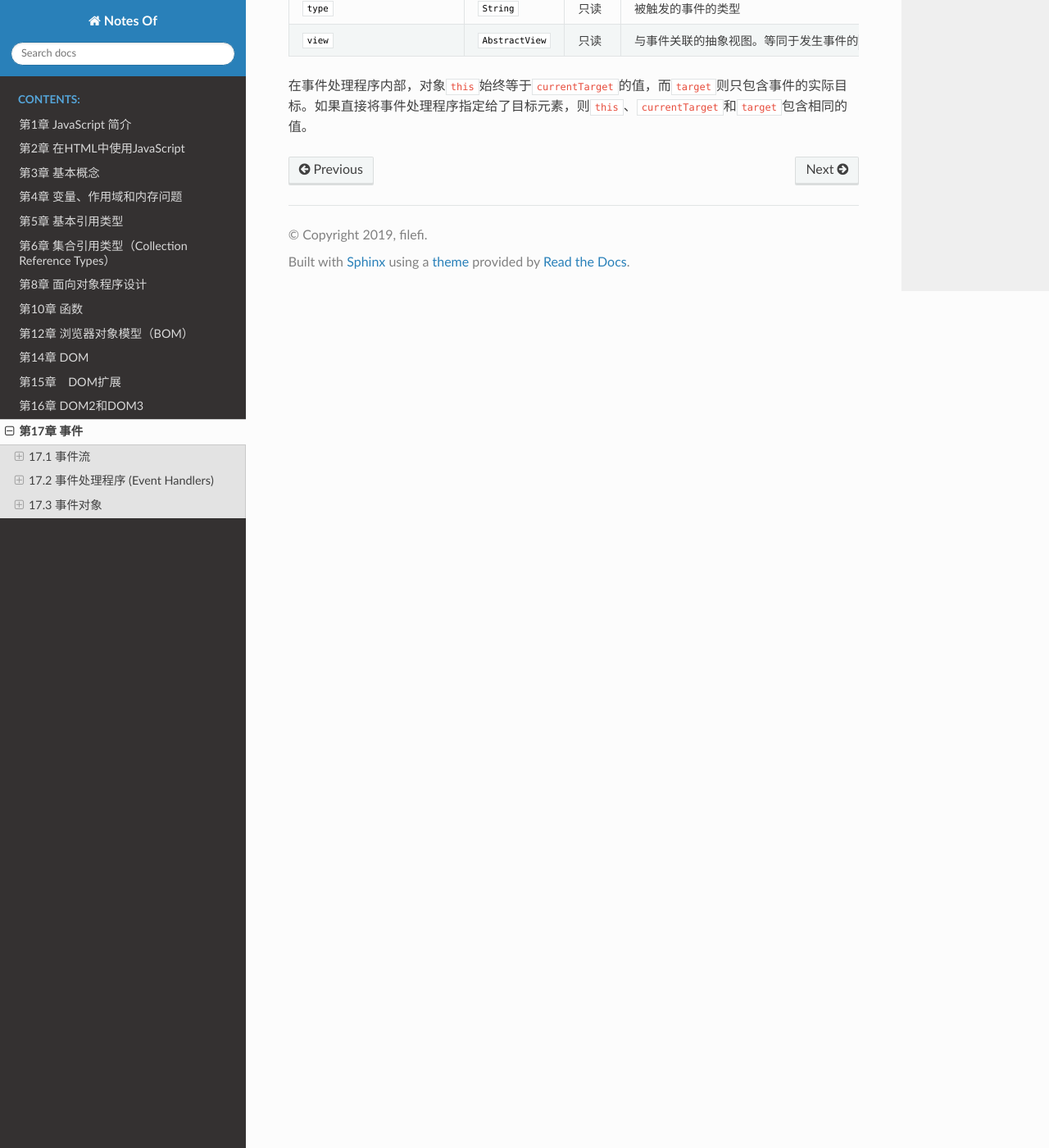
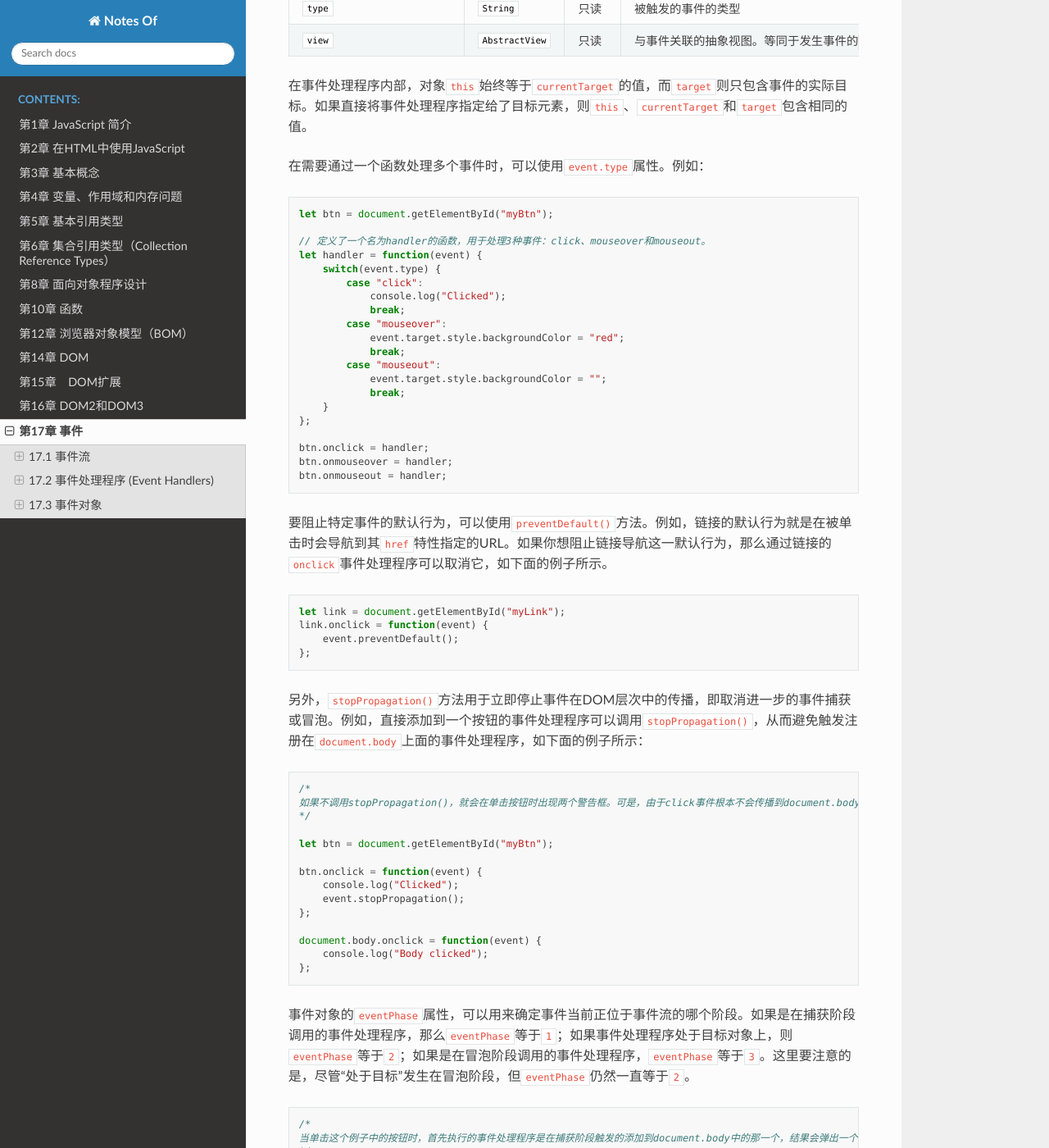
Before and after one commit to filefi/NotesOfProfessional-JavaScript-for-Web-Developers, a Sphinx documentation site: the page built from source/Chapter17-Events.md, in a window 1280 px wide and 1400 px high, scrolled down 9161 px. Shown: the whole window at 82% size. Built offline with Sphinx 7.4.7 and the Read the Docs theme 2.0.0, drawn with Linux system fonts in a browser that asks for light colours; some of the changed text lies outside the part shown.

````diff
--- a/source/Chapter17-Events.md
+++ b/source/Chapter17-Events.md
@@ -307,3 +307,87 @@ btn.addEventListener("click", (event) => {
 | `view`                       | `AbstractView` | 只读  | 与事件关联的抽象视图。等同于发生事件的`window`对象           |
 
 在事件处理程序内部，对象`this`始终等于`currentTarget`的值，而`target`则只包含事件的实际目标。如果直接将事件处理程序指定给了目标元素，则`this`、`currentTarget`和`target`包含相同的值。
+
+在需要通过一个函数处理多个事件时，可以使用`event.type`属性。例如：
+
+```js
+let btn = document.getElementById("myBtn");
+
+// 定义了一个名为handler的函数，用于处理3种事件：click、mouseover和mouseout。
+let handler = function(event) {
+    switch(event.type) {
+        case "click":
+            console.log("Clicked");
+            break;
+        case "mouseover":
+            event.target.style.backgroundColor = "red";
+            break;
+        case "mouseout":
+            event.target.style.backgroundColor = "";
+            break;
+    }
+};
+
+btn.onclick = handler;
+btn.onmouseover = handler;
+btn.onmouseout = handler;
+```
+
+要阻止特定事件的默认行为，可以使用`preventDefault()`方法。例如，链接的默认行为就是在被单击时会导航到其`href`特性指定的URL。如果你想阻止链接导航这一默认行为，那么通过链接的`onclick`事件处理程序可以取消它，如下面的例子所示。
+
+```js
+let link = document.getElementById("myLink");
+link.onclick = function(event) {
+    event.preventDefault();
+};
+```
+
+另外，`stopPropagation()`方法用于立即停止事件在DOM层次中的传播，即取消进一步的事件捕获或冒泡。例如，直接添加到一个按钮的事件处理程序可以调用`stopPropagation()`，从而避免触发注册在`document.body`上面的事件处理程序，如下面的例子所示：
+
+```js
+/*
+如果不调用stopPropagation()，就会在单击按钮时出现两个警告框。可是，由于click事件根本不会传播到document.body，因此就不会触发注册在这个元素上的onclick事件处理程序。
+*/
+
+let btn = document.getElementById("myBtn");
+
+btn.onclick = function(event) {
+    console.log("Clicked");
+    event.stopPropagation();
+};
+
+document.body.onclick = function(event) {
+    console.log("Body clicked");
+};
+```
+
+事件对象的`eventPhase`属性，可以用来确定事件当前正位于事件流的哪个阶段。如果是在捕获阶段调用的事件处理程序，那么`eventPhase`等于`1`；如果事件处理程序处于目标对象上，则`eventPhase`等于`2`；如果是在冒泡阶段调用的事件处理程序，`eventPhase`等于`3`。这里要注意的是，尽管“处于目标”发生在冒泡阶段，但`eventPhase`仍然一直等于`2`。
+
+```js
+/*
+当单击这个例子中的按钮时，首先执行的事件处理程序是在捕获阶段触发的添加到document.body中的那一个，结果会弹出一个警告框显示表示eventPhase的1。接着，会触发在按钮上注册的事件处理程序，此时的eventPhase值为2。最后一个被触发的事件处理程序，是在冒泡阶段执行的添加到document.body上的那一个，显示eventPhase的值为3。而当eventPhase等于2时，this、target和currentTarget始终都是相等的。
+*/
+
+
+let btn = document.getElementById("myBtn");
+
+btn.onclick = function(event) {
+    console.log(event.eventPhase); // 2
+};
+
+document.body.addEventListener("click", (event) => {
+    console.log(event.eventPhase); // 1
+}, true);
+
+document.body.onclick = (event) => {
+    console.log(event.eventPhase); // 3
+};
+```
+
+> **注意：只有在事件处理程序执行期间，`event`对象才会存在；一旦事件处理程序执行完成，`event`对象就会被销毁。**
+
+### 17.3.2 IE中的事件对象
+
+略
+
+### 17.3.3 跨浏览器的事件对象
````
